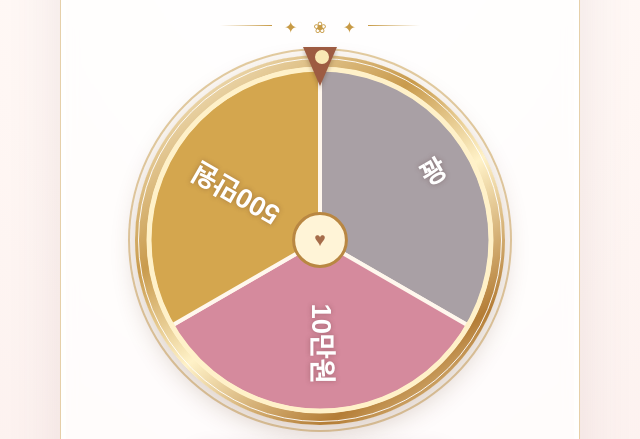
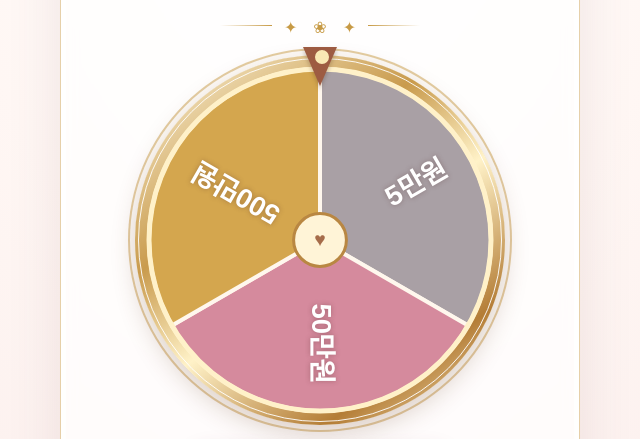
Before and after one commit to eogh0502-spec/wedding-roulette, a plain HTML site: page index.html in a window 1280 px wide. Shown: the part 215-654 px from the top of the page, 320-960 px from the left. Drawn offline with Linux system fonts and the light colour scheme.

Commit message:
Update roulette prize labels

```diff
--- a/index.html
+++ b/index.html
@@ -49,7 +49,7 @@ button:disabled{opacity:.68;cursor:default;transform:none}
 </main>
 <canvas id="fx"></canvas>
 <script>
-const items=[{t:"꽝",c:"#a9a0a5"},{t:"10만원",c:"#d58a9d"},{t:"500만원",c:"#d4a64e"}];
+const items=[{t:"5만원",c:"#a9a0a5"},{t:"50만원",c:"#d58a9d"},{t:"500만원",c:"#d4a64e"}];
 const N=items.length,SEG=360/N;
 const cv=document.getElementById("wheel"),ctx=cv.getContext("2d");
 let size=0,theta=0,spinning=false,lastTick=-1,audio;
```
